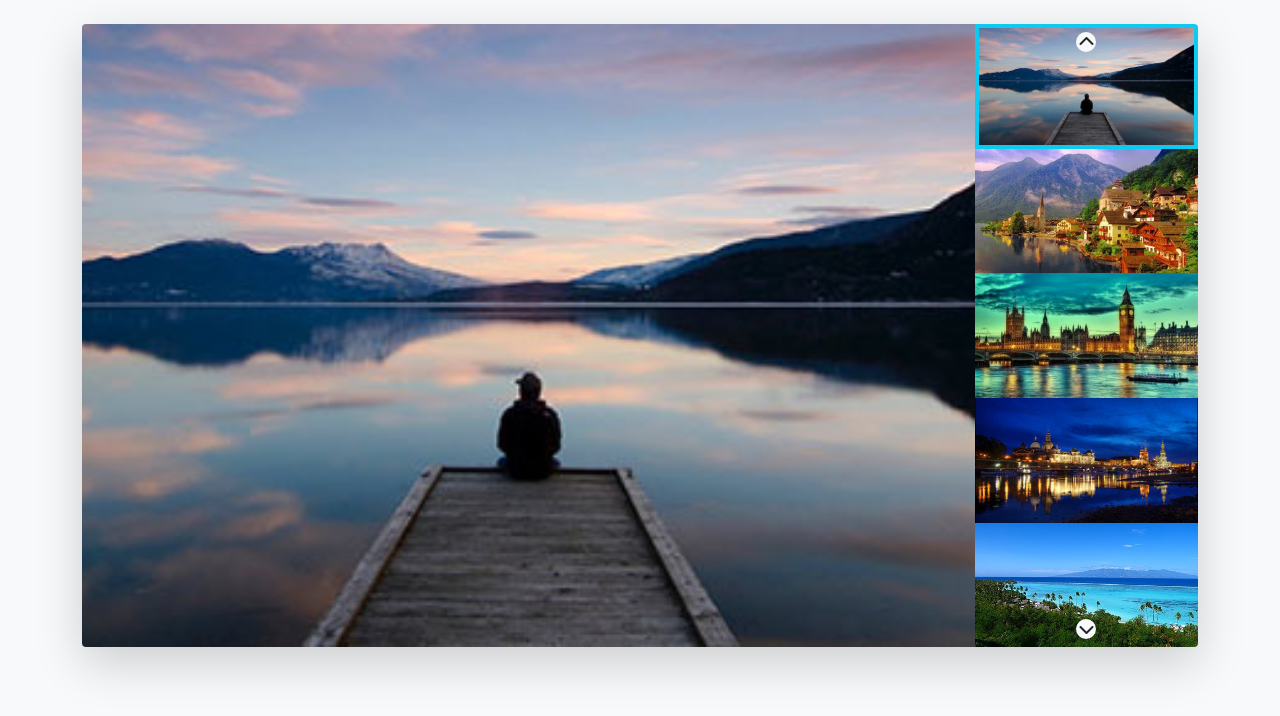
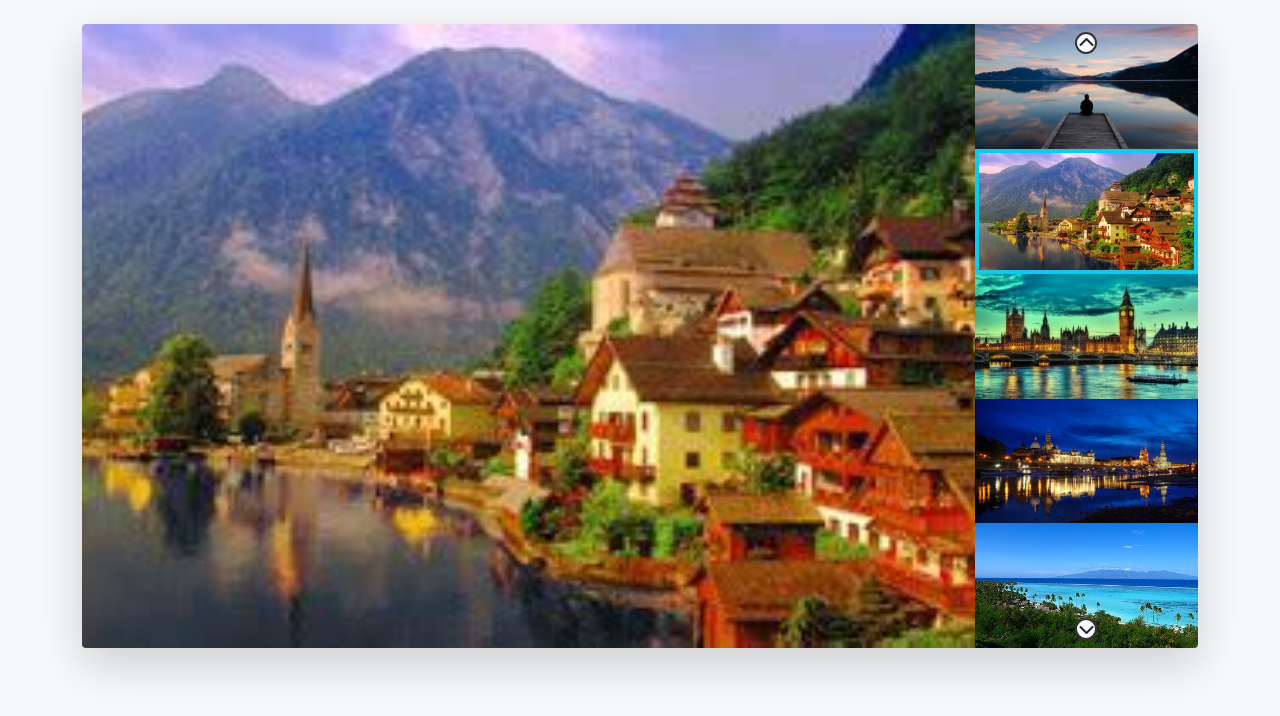
Before and after one commit to emascapa/vue-slider, a plain HTML site: page index.html in a window 1280 px wide. Drawn offline with nearby package versions, Linux system fonts and the light colour scheme.

Commit message:
Add timer

```diff
--- a/assets/css/style.css
+++ b/assets/css/style.css
@@ -36,75 +36,12 @@ img {
 }
 
 .btn_arrow {
-    height: 20px;
-    width: 20px;
+    height: 22px;
+    width: 22px;
     /* padding: 0.5rem; */
     display: flex;
     justify-content: center;
     align-items: center;
     cursor: pointer;
+    border: 2px solid rgb(54, 52, 52);
 }
-
-
-
-
-
-
-
-
-
-
-
-
-
-
-
-
-
-
-
-
-
-
-
-
-
-
-
-/* .clearfix_rule::after {
-    content: "";
-    display: table;
-    clear: both;
-}
-
-.float_left {
-    float: left;
-} */
-
-/* .slider_wrapper {
-    height: 60vh;
-}
-
-.image_view {
-    width: 80%;
-    max-width: 800px;
-}
-
-.image_view > img {
-    height: 100%;
-
-}
-
-.slider {
-    width: 20%;
-    max-width: 100px;
-}
-
-img {
-    width: 100%;
-    display: block;
-}
-
-.slider > img {
-    height: calc(100% / 5);
-} */
--- a/assets/js/app.js
+++ b/assets/js/app.js
@@ -31,9 +31,15 @@ const app = new Vue(
             ],
             img_counter: 0,
 
+            active_img: 'border border-4 border-info',
 
-            active_img: 'border border-4 border-info',
+            timer: null,
         },
+
+        mounted: function() {
+            this.timer = setInterval(this.buttonDown, 4000);
+        },
+
         methods: {
             buttonUp() {
                 console.log('ciaoooo');
@@ -51,6 +57,10 @@ const app = new Vue(
                     this.img_counter++
                 }
             },
+
+            imgClick() {
+                console.log('HELLOOOOOO');
+            }
         }
     }
 )
--- a/index.html
+++ b/index.html
@@ -8,8 +8,7 @@
     <meta name="viewport" content="width=device-width, initial-scale=1, shrink-to-fit=no">
 
     <!-- Bootstrap CSS v5.0.2 -->
-    <link rel="stylesheet" href="https://cdn.jsdelivr.net/npm/bootstrap@5.0.2/dist/css/bootstrap.min.css"
-        integrity="sha384-EVSTQN3/azprG1Anm3QDgpJLIm9Nao0Yz1ztcQTwFspd3yD65VohhpuuCOmLASjC" crossorigin="anonymous">
+    <link rel="stylesheet" href="https://cdn.jsdelivr.net/npm/bootstrap@5.0.2/dist/css/bootstrap.min.css" integrity="sha384-EVSTQN3/azprG1Anm3QDgpJLIm9Nao0Yz1ztcQTwFspd3yD65VohhpuuCOmLASjC" crossorigin="anonymous">
 
     <link rel="stylesheet" href="./assets/css/style.css">
 
@@ -34,7 +33,7 @@
                             <i class="fa-solid fa-chevron-down"></i>
                         </div>
                     </div>
-                    <img v-for="(item, index) in places" :src="item.image" alt="" :class="index === img_counter ? active_img : '' ">
+                    <img v-for="(item, index) in places" :src="item.image" alt="" :class="index === img_counter ? active_img : ''" @click="imgClick">
                 </div>
 
             </div>
```
